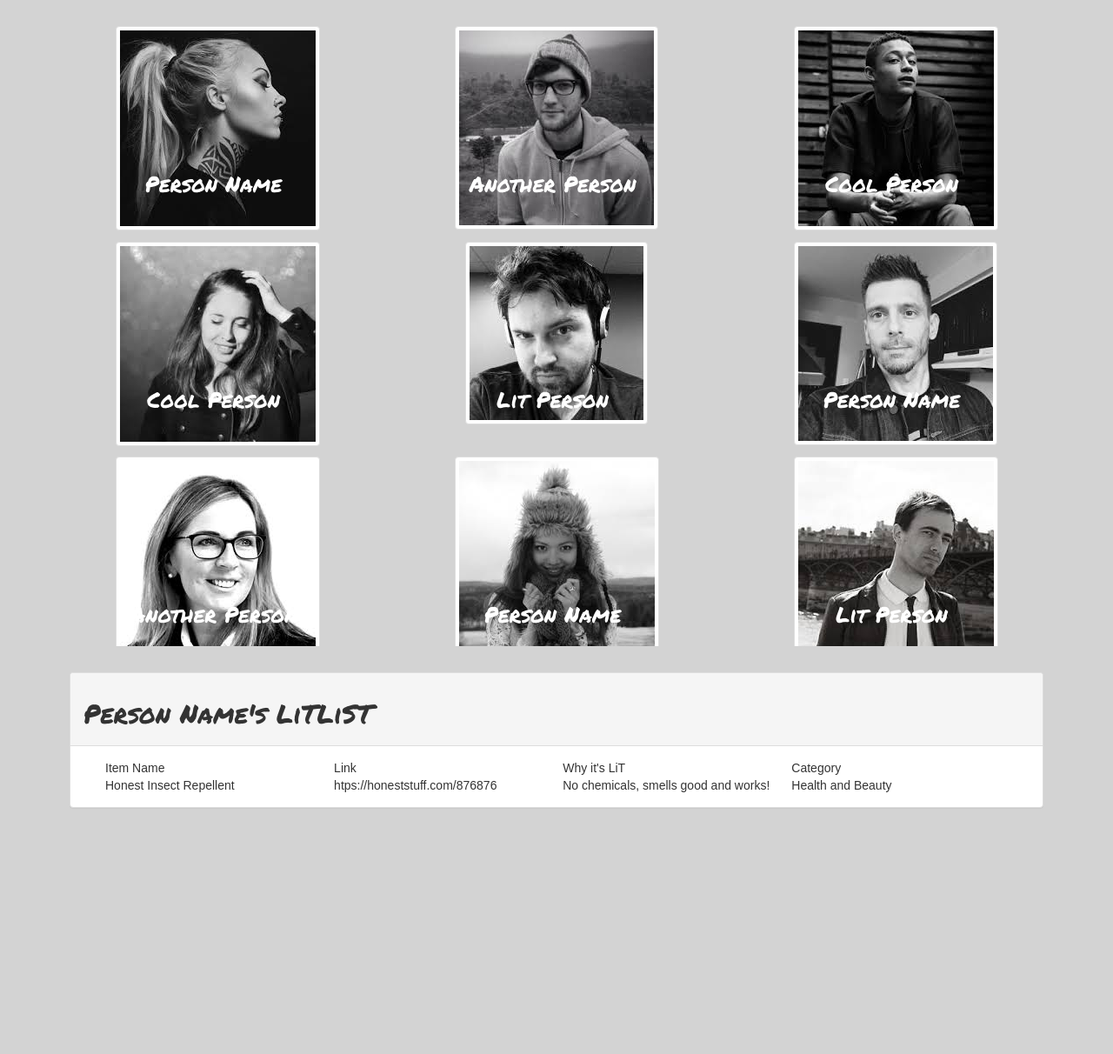
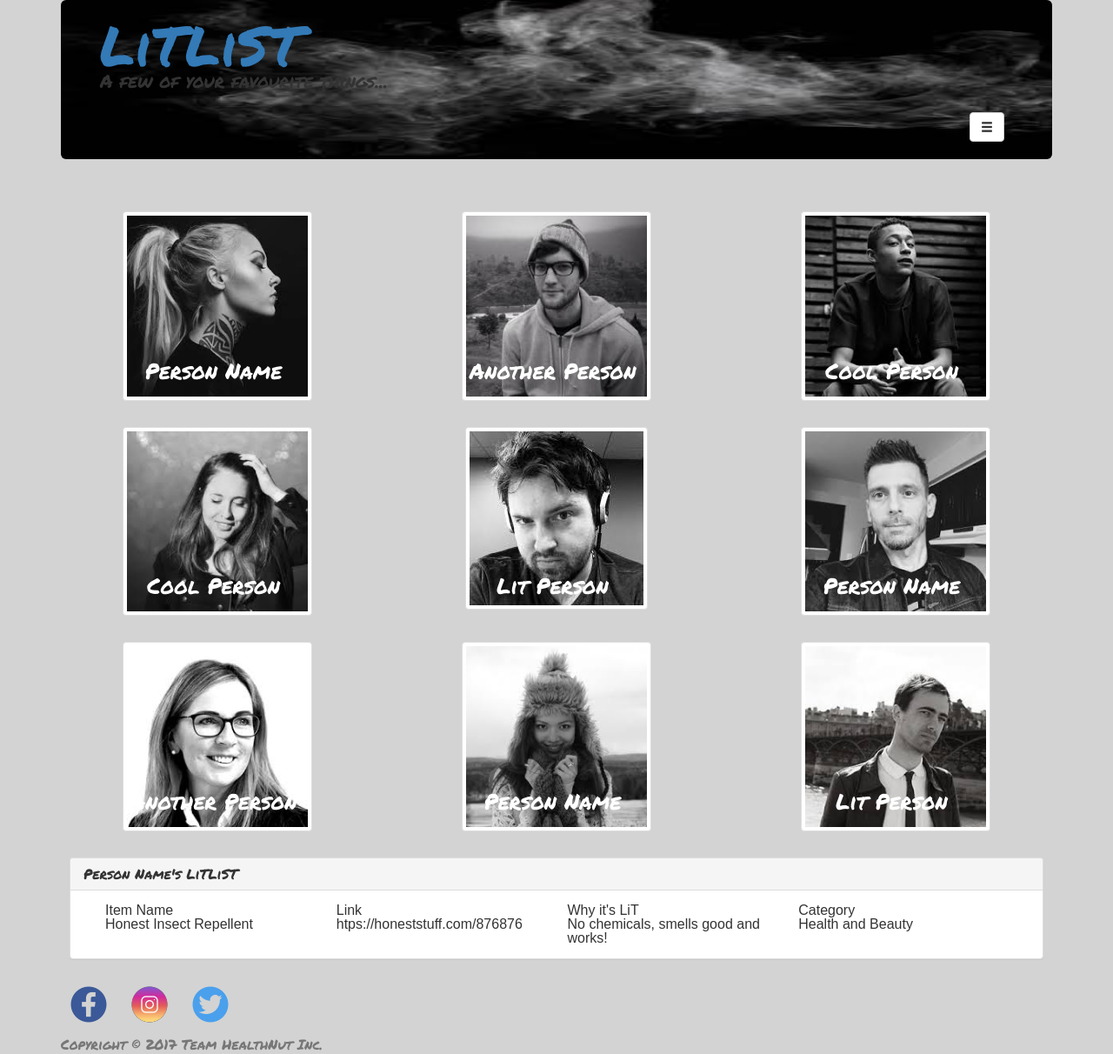
Before and after one commit to enrico1997/litlist, a PHP site: page /people.html in a window 1280 px wide. Shown: the whole page at 87% size. Before the commit the page ends 928 px from the top, so only its background shows below. Run offline with PHP 8.4, Linux system fonts and the light colour scheme; some libraries are stand-ins or nearby versions.

Commit message:
cleanup html and css

```diff
--- a/ProfileLitGroup.html
+++ b/ProfileLitGroup.html
@@ -12,7 +12,6 @@
 
   <!-- Bootstrap CDN-->
   <link rel="stylesheet" href="https://maxcdn.bootstrapcdn.com/bootstrap/3.3.7/css/bootstrap.min.css">
-  <!-- <link rel="stylesheet" href="https://maxcdn.bootstrapcdn.com/bootswatch/3.3.7/slate/bootstrap.min.css"> -->
   <meta name="viewport" content="width=device-width, initial-scale=1, maximum-scale=1"/>
 
   <!-- Firebase Reference -->
--- a/categories.html
+++ b/categories.html
@@ -12,7 +12,6 @@
 
 	<!-- Bootstrap CDN-->
 	<link rel="stylesheet" href="https://maxcdn.bootstrapcdn.com/bootstrap/3.3.7/css/bootstrap.min.css">
-	<!-- <link rel="stylesheet" href="https://maxcdn.bootstrapcdn.com/bootswatch/3.3.7/slate/bootstrap.min.css"> -->
 	<meta name="viewport" content="width=device-width, initial-scale=1, maximum-scale=1"/>
 
 	<!-- Firebase Reference -->
--- a/index.html
+++ b/index.html
@@ -11,7 +11,6 @@
 
   <!-- Bootstrap CDN-->
   <link rel="stylesheet" href="https://maxcdn.bootstrapcdn.com/bootstrap/3.3.7/css/bootstrap.min.css">
-  <!-- <link rel="stylesheet" href="https://maxcdn.bootstrapcdn.com/bootswatch/3.3.7/slate/bootstrap.min.css"> -->
   <meta name="viewport" content="width=device-width, initial-scale=1, maximum-scale=1"/>
 
   <!-- Firebase Reference -->
--- a/people.html
+++ b/people.html
@@ -1,15 +1,52 @@
 <!DOCTYPE html>
-<html>
+<html lang="en-US">
 <head>
-	<title>LitPeople</title>
+	<meta charset="utf-8">
+	<title>LiTPeople</title>
+
+	<!-- jQuery -->
+	<script type="text/javascript" src="https://cdnjs.cloudflare.com/ajax/libs/jquery/3.2.1/jquery.min.js"></script>
+
+	<!-- Moment.js Reference -->
+	<script src="https://cdn.jsdelivr.net/momentjs/2.12.0/moment.min.js"></script>
+
+	<!-- Bootstrap CDN -->
 	<link rel="stylesheet" type="text/css" href="https://maxcdn.bootstrapcdn.com/bootstrap/3.3.7/css/bootstrap.min.css">
+	<meta name="viewport" content="width=device-width, initial-scale=1, maximum-scale=1"/>
+
+	<!-- Firebase Reference -->
+  <script src="https://www.gstatic.com/firebasejs/4.3.1/firebase.js"></script>
+
+	<!-- Animate -->
+ 	<link rel="stylesheet" href="https://cdnjs.cloudflare.com/ajax/libs/animate.css/3.5.2/animate.min.css">
+
+	<!-- Style -->
+	<link rel="stylesheet" type="text/css" href="assets/css/reset.css">
 	<link href="https://fonts.googleapis.com/css?family=Permanent+Marker" rel="stylesheet">
 	<link rel="stylesheet" type="text/css" href="assets/css/cat_and_people.css">
-	<script src="https://www.gstatic.com/firebasejs/live/3.0/firebase.js"></script>
-	<script type="text/javascript" src="https://cdnjs.cloudflare.com/ajax/libs/jquery/3.2.1/jquery.min.js"></script>
 </head>
 <body>
 
+  <!-- JUMBO -->
+  <div class="container">
+    <div class="jumbotron">
+      <div class="row">
+        <h1 class="animated pulse"><a href="index.html">LiTLiST</a></h1>
+        <p>A few of your favourite things...</p>
+        <div class="dropdown">
+          <button class="btn btn-default dropdown-toggle" type="button" id="dropdownMenu1" data-toggle="dropdown" aria-haspopup="true" aria-expanded="true">
+          <span class="glyphicon glyphicon-menu-hamburger" id="hamburger" aria-hidden="true"></span>
+          </button>
+          <ul class="dropdown-menu" aria-labelledby="dropdownMenu1">
+            <li><a href="www.yahoo.com">My Account</a></li>
+            <li><a href="www.google.com">Log Out</a></li>
+          </ul>
+        </div>
+      </div>
+    </div>
+  </div>
+
+	<!-- MAIN -->
 	<div class="container" id="pplCont">
 		<div class="row">
 			<div class="col-sm-4">
@@ -96,5 +133,33 @@
 		</div>
 	</div>
 
+	<!-- FOOTER -->
+	<footer class="footer" id="footer">
+	  	<div class="container social-links">
+	    	<a href="https://www.facebook.com" class="ico-anim social-facebook" title="Facebook" target="_blank"></a>
+	    	<span class="icon-facebook">
+	      	<picture>
+	        	<source srcset="./assets/images/facebook.png" media="(min-width: 600px)">
+	        <img src="./assets/images/facebook.png"" alt="MDN">
+	      	</picture>
+	    	</span>
+	    	<a href="https://www.instagram.com" class="ico-anim social-instagam" title="Instagram" target="_blank"></a>
+	    	<span class="icon-instagram">
+		      	<picture>
+		        	<source srcset="./assets/images/instagram.png" media="(min-width: 600px)">
+		        <img src="./assets/images/instagram.png"" alt="MDN">
+		      	</picture>
+	    	</span>
+	    	<a href="https://www.twitter.com" class="ico-anim social-twitter" title="Twitter" target="_blank"></a>
+	    	<span class="icon-facebook">
+		      <picture>
+		        <source srcset="./assets/images/twitter.png" media="(min-width: 600px)">
+		        <img src="./assets/images/twitter.png"" alt="MDN">
+		      </picture>
+	    	</span>
+	   		<p class="text-muted">Copyright &copy; 2017 Team HealthNut Inc.</p>
+	  	</div>
+	</footer>
 
 </body>
+</html>
```
Also changed, not shown: assets/css/cat_and_people.css (+1 -17 lines).
